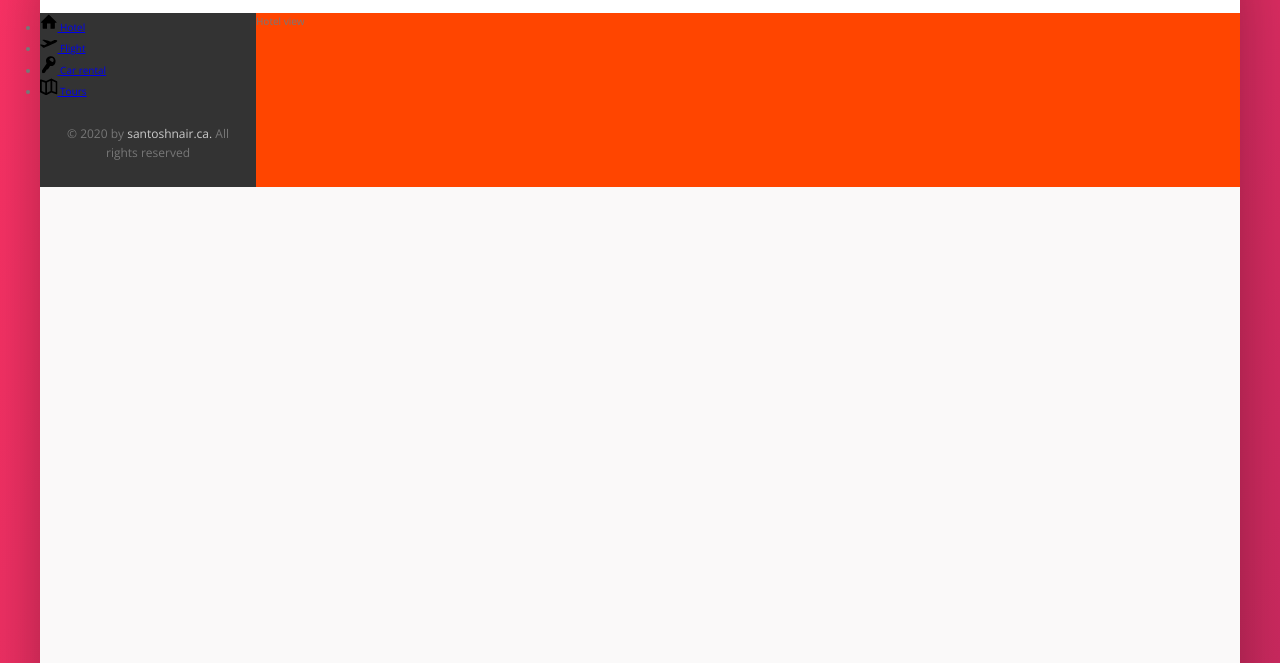
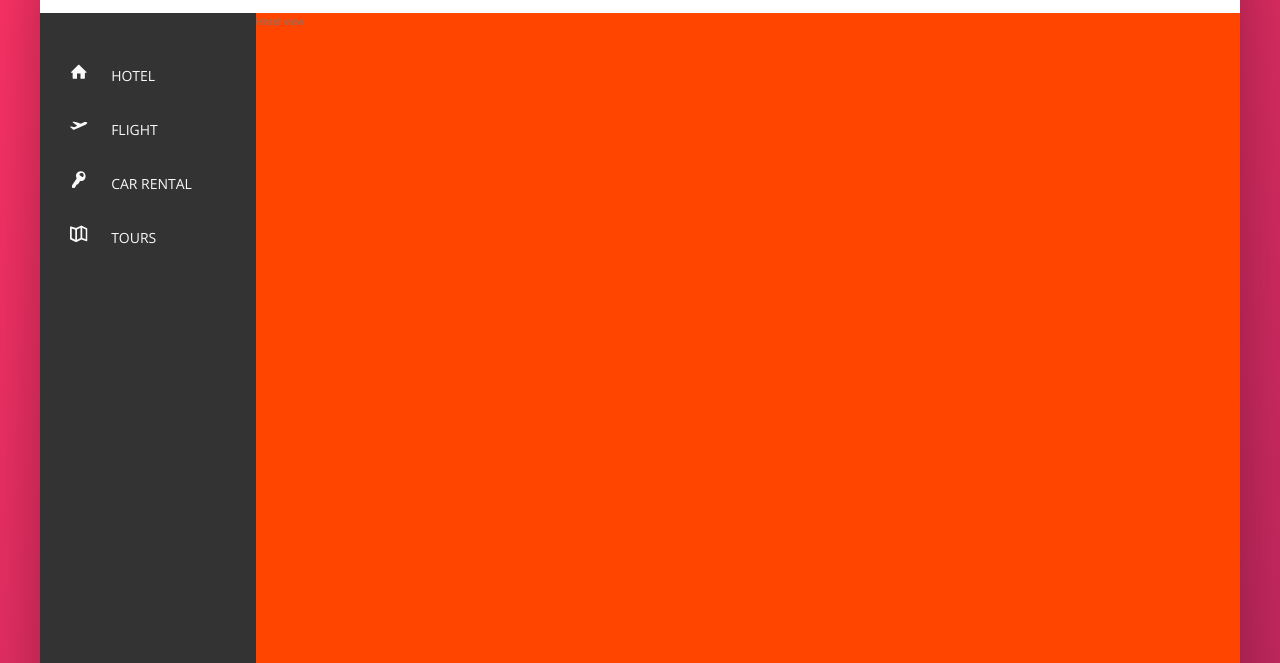
Before and after one commit to kasantosh/Flexpower, a website: page index.html in a window 1280 px wide. Shown: the part 137-800 px from the top of the page. Drawn offline with nearby package versions, Linux system fonts and the light colour scheme.

Commit message:
Started designing out the sidebar menu

```diff
--- a/css/style.css
+++ b/css/style.css
@@ -109,9 +109,21 @@ body {
     border-radius: 50%;
     margin-right: 1rem; }
 
-.side-nav__icon {
-  width: 1.75rem;
-  height: 1.75rem; }
+.side-nav {
+  font-size: 1.4rem;
+  list-style-type: none;
+  margin-top: 3.5rem; }
+  .side-nav__link:link, .side-nav__link:visited {
+    color: var(--color-grey-light-1);
+    text-decoration: none;
+    text-transform: uppercase;
+    display: block;
+    padding: 1.5rem 3rem; }
+  .side-nav__icon {
+    width: 1.75rem;
+    height: 1.75rem;
+    margin-right: 2rem;
+    fill: currentColor; }
 
 .legal {
   font-size: 1.2rem;
@@ -125,8 +137,7 @@ body {
   max-width: 120rem;
   margin: 8rem auto;
   background-color: var(--color-grey-light-1);
-  box-shadow: var(--shadow-dark);
-  min-height: 150rem; }
+  box-shadow: var(--shadow-dark); }
 
 .header {
   font-size: 1.4rem;
@@ -142,8 +153,12 @@ body {
 
 .sidebar {
   background-color: var(--color-grey-dark-1);
-  flex: 0 0 18%; }
+  flex: 0 0 18%;
+  display: flex;
+  flex-direction: column;
+  justify-content: space-between; }
 
 .hotel-view {
   background-color: orangered;
-  flex: 1; }
+  flex: 1;
+  min-height: 80rem; }
```
